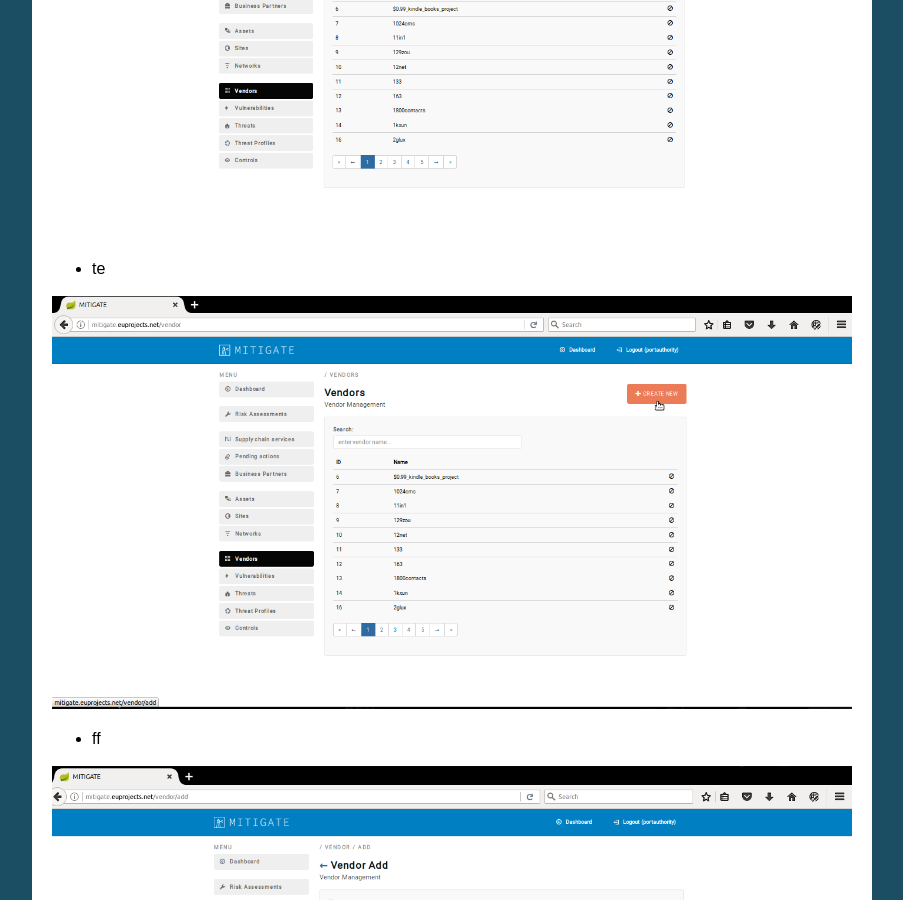
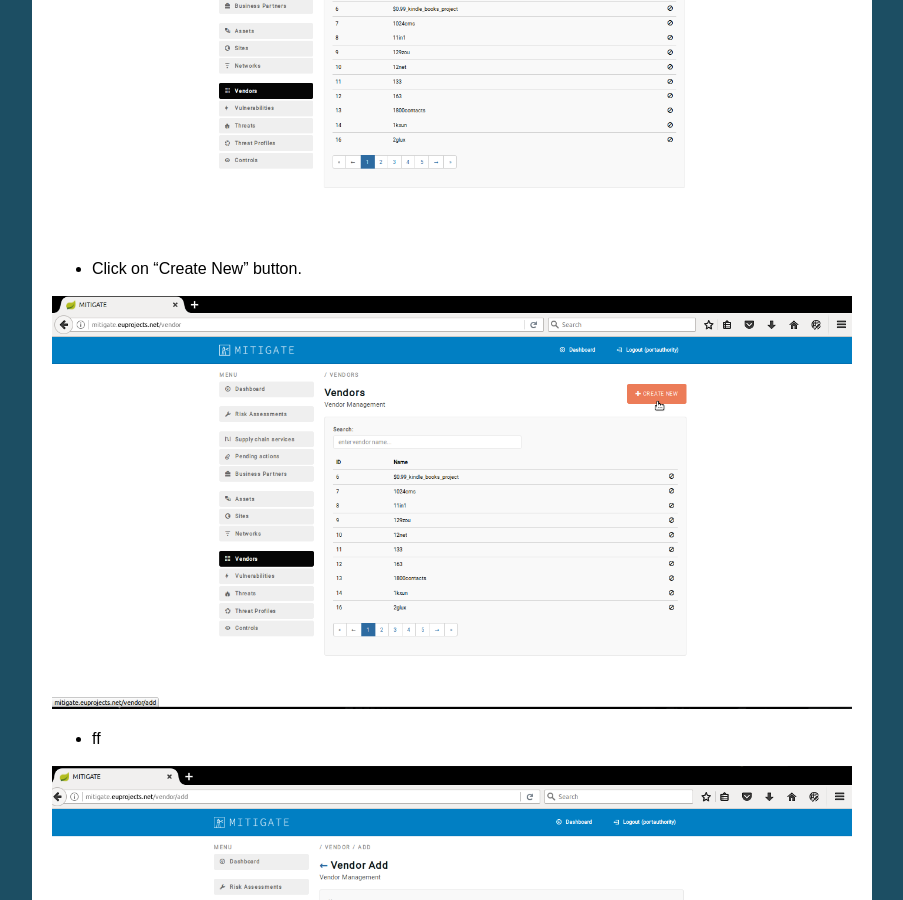
Before and after one commit to singularlogic/mitigate-documentation, a Sphinx documentation site: the page built from docs/e_vendor.rst, in a window 1280 px wide and 900 px high, scrolled down 2804 px. Shown: the whole window, without its empty margins (198-1101 px from the left). Built offline with Sphinx 7.4.7, drawn with Linux system fonts in a browser that asks for light colours.

Commit message:
Update e_vendor.rst

```diff
--- a/docs/e_vendor.rst
+++ b/docs/e_vendor.rst
@@ -34,7 +34,7 @@ Add a vendor
 
 .. image:: assets/vl.png
 
-- te
+- Click on “Create New” button.
 
 .. image:: assets/ed_v.png
 
```
